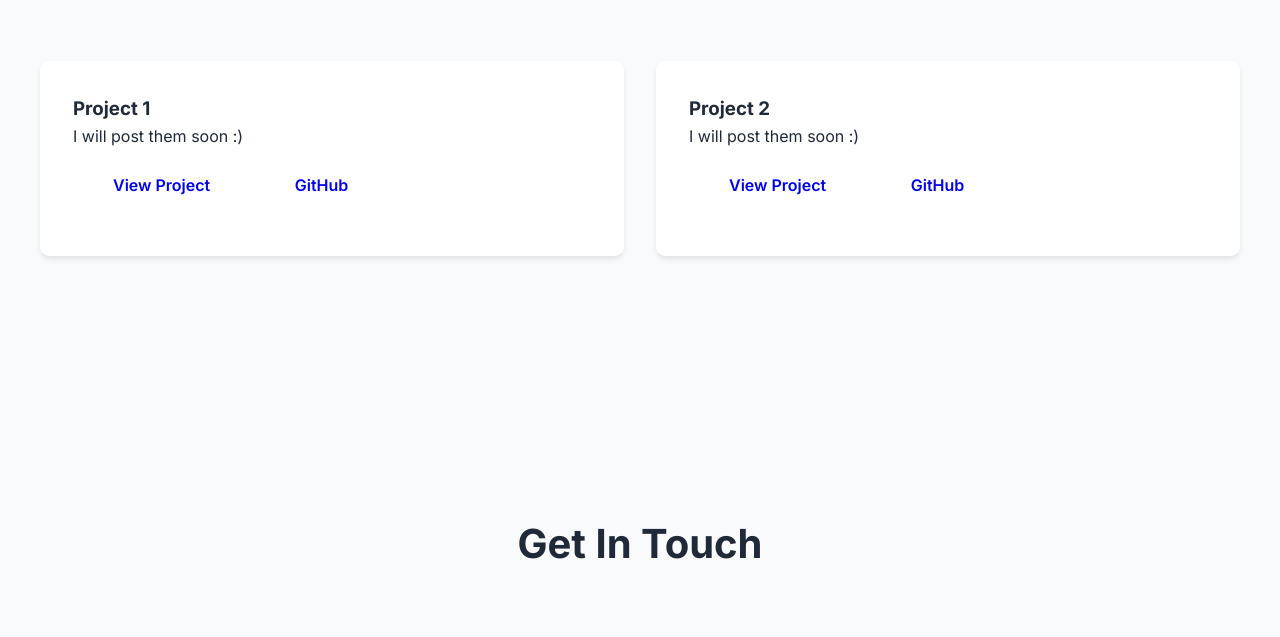
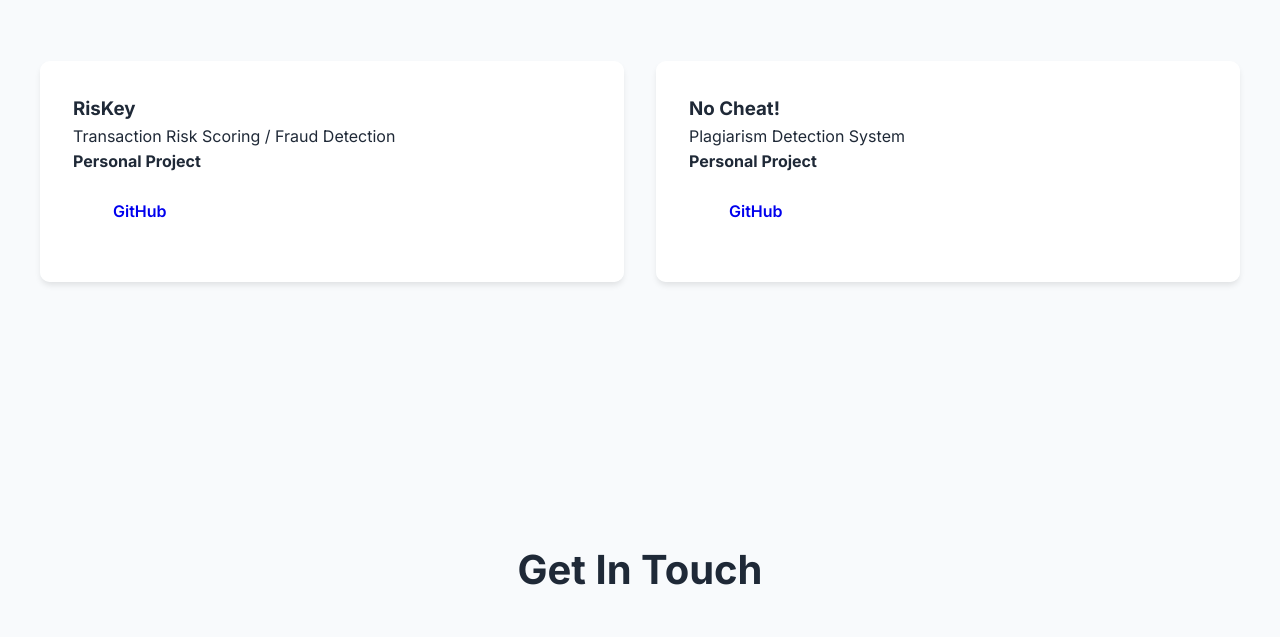
Before and after one commit to reza6ix/Portfolio, a plain HTML site: page index.html in a window 1280 px wide. Shown: the part 1710-2347 px from the top of the page. Drawn offline with Linux system fonts and the light colour scheme.

Commit message:
I changed index.html a little bit and updated them with recent  projects

```diff
--- a/index.html
+++ b/index.html
@@ -11,6 +11,7 @@
 </head>
 <body>
     <canvas id="backgroundCanvas"></canvas>
+
     <!-- Navigation -->
     <nav>
         <div class="nav-content">
@@ -65,19 +66,17 @@
         <h2>My Projects</h2>
         <div class="project-grid">
             <div class="project-card">
-                <h3>Project 1</h3>
-                <p>I will post them soon :)</p>
+                <h3>RisKey</h3>
+                <p>Transaction Risk Scoring / Fraud Detection <br><strong>Personal Project</strong></p>
                 <div class="project-links">
-                    <a href="#" class="btn">View Project</a>
-                    <a href="#" class="btn">GitHub</a>
+                    <a href="https://github.com/reza6ix" target="_blank" class="btn">GitHub</a>
                 </div>
             </div>
             <div class="project-card">
-                <h3>Project 2</h3>
-                <p>I will post them soon :)</p>
+                <h3>No Cheat!</h3>
+                <p>Plagiarism Detection System <br><strong>Personal Project</strong></p>
                 <div class="project-links">
-                    <a href="#" class="btn">View Project</a>
-                    <a href="#" class="btn">GitHub</a>
+                    <a href="https://github.com/reza6ix" target="_blank" class="btn">GitHub</a>
                 </div>
             </div>
         </div>
```
